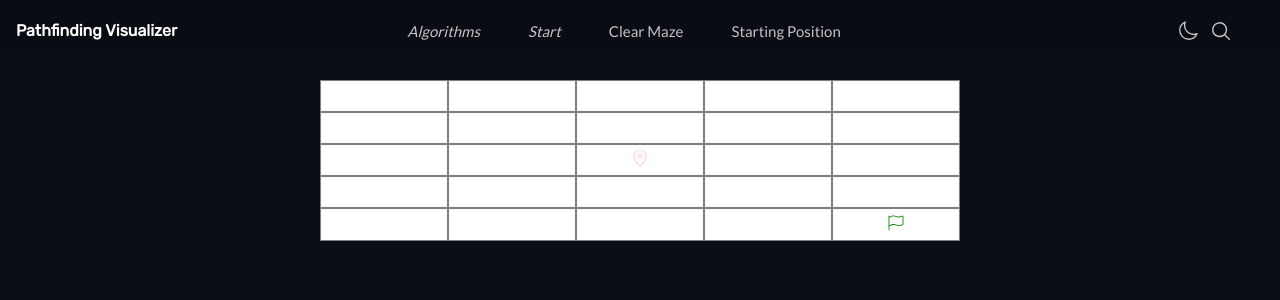
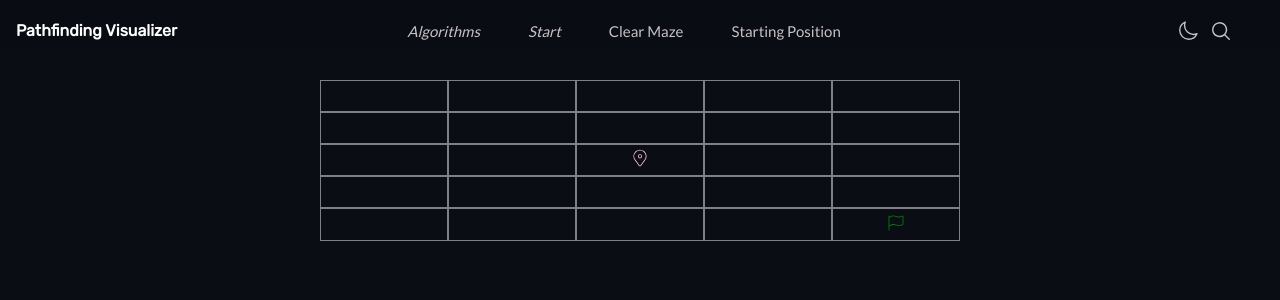
Before and after one commit to jacksonfernando/pathfinding-visualizer, a Next.js app: page / in a window 1280 px wide. Shown: the top 300 px of the page. Built offline with nearby package versions, Linux system fonts and the light colour scheme.

Commit message:
set run algo with negate run global state to trigger useeffect

```diff
--- a/src/components/grid/index.js
+++ b/src/components/grid/index.js
@@ -108,7 +108,7 @@ const Grid = () => {
         let yIndex = index % 5
         let cell = grid[xIndex][yIndex]
 
-        const style = elem.current ? 'cell' : 'visited'
+        const style = !elem.current ? 'cell' : 'visited'
 
         return (
           <div key={`${index}`} ref={elem} className={gridStyle[style]} >
--- a/src/components/navbar/index.js
+++ b/src/components/navbar/index.js
@@ -12,11 +12,11 @@ import { useParams } from '../../../store/context';
 
 const Navbar = () => {
   const [dropdownMenu, setDropdownMenu] = useState(false);
-  const { setAlgo, setRun } = useParams();
+  const { setAlgo, setRun, run } = useParams();
 
   const onRunSimulation = () => {
     setAlgo('BFS');
-    setRun(true);
+    setRun(!run);
   }
 
   const renderMenu = (containerStyle, listStyle) => {
@@ -27,7 +27,7 @@ const Navbar = () => {
             <i>Algorithms</i>
           </li>
           <li>
-            <i onClick={onRunSimulation}>Start</i>
+            <i onClick={() => onRunSimulation()}>Start</i>
           </li>
           <li>
             <Link href={'/blogs'}>Clear Maze</Link>
```
